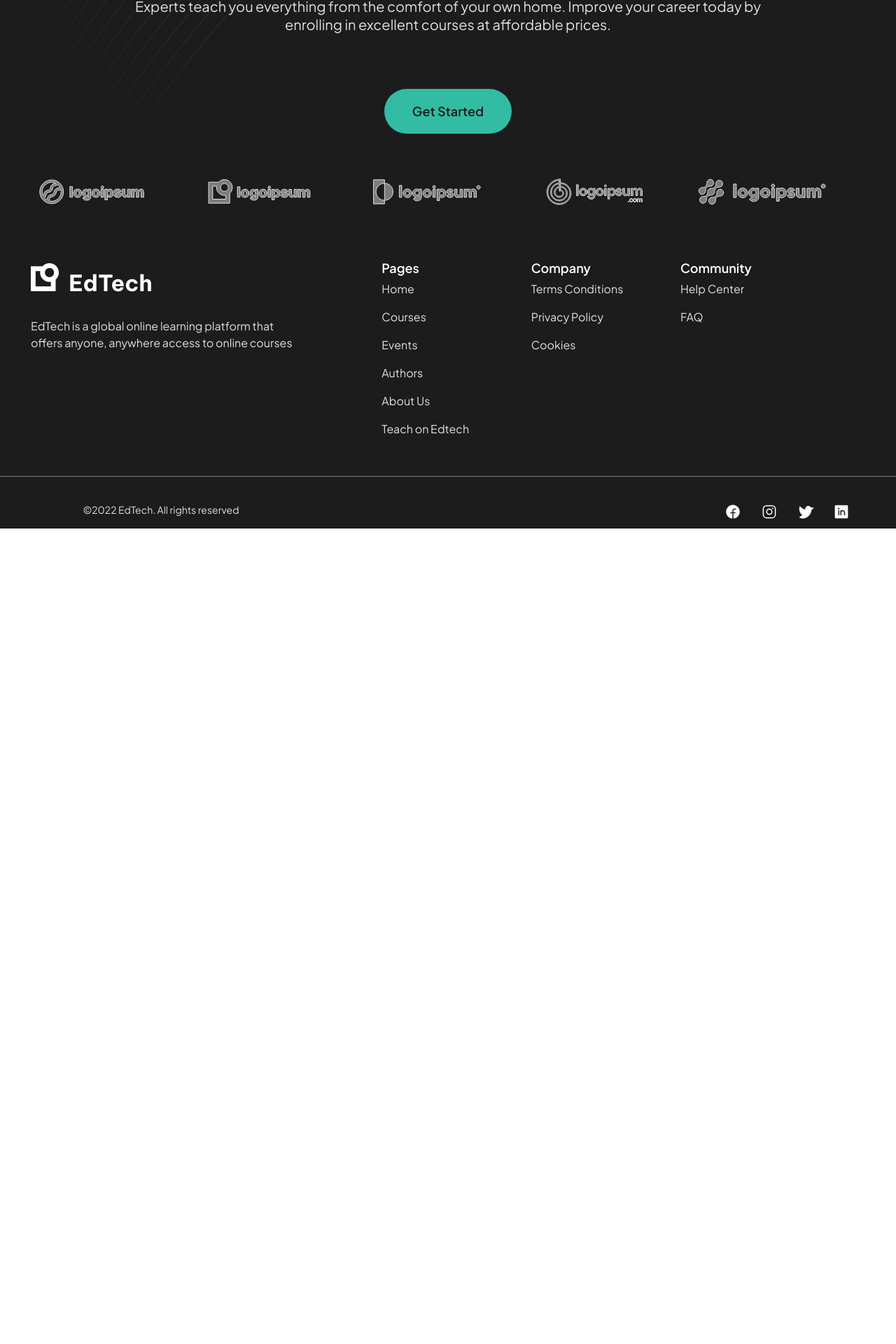
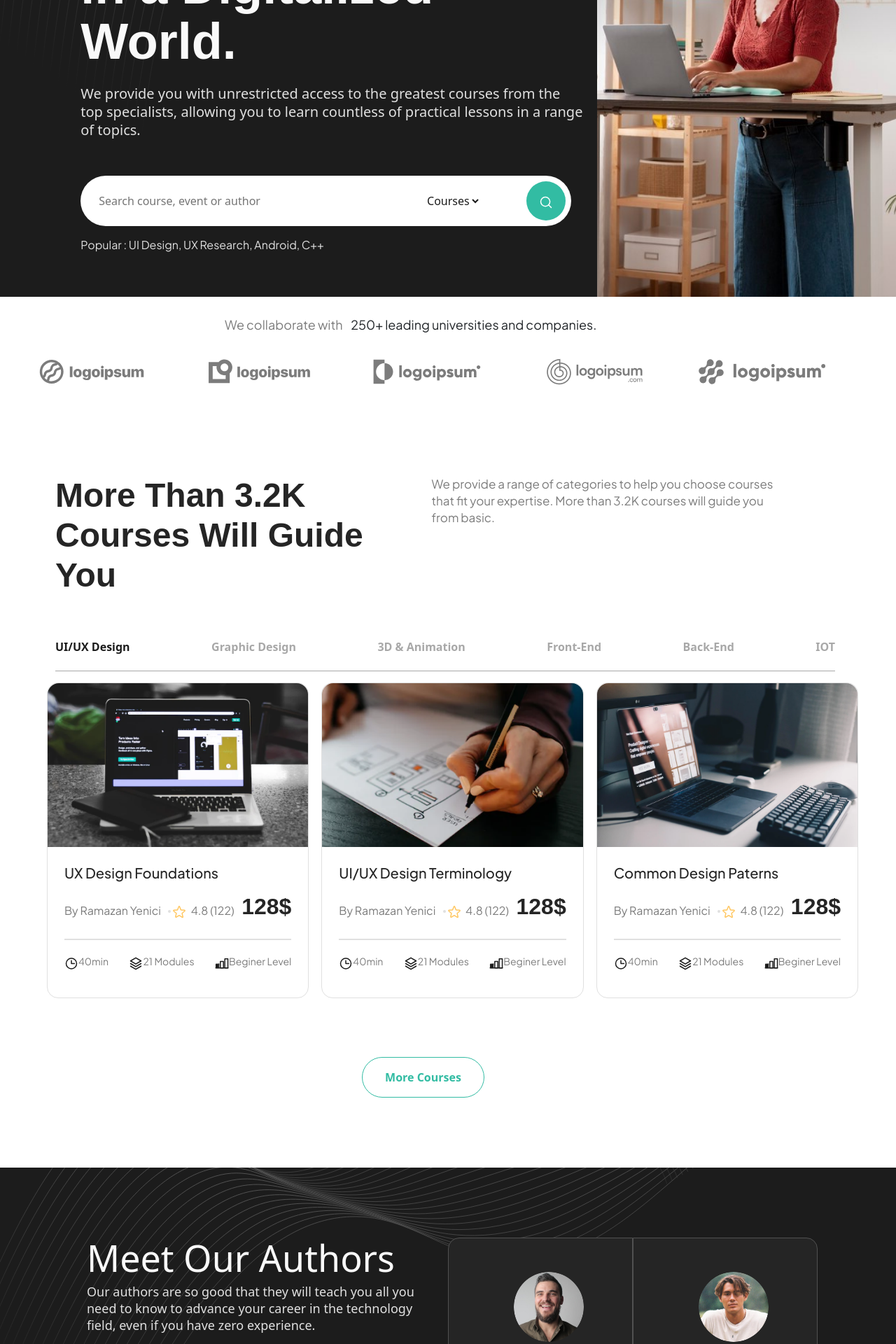
Before and after one commit to OrkhanKarimli/cardscomponent, a React (Create React App) app: page / in a window 1280 px wide. Shown: the part 300-2220 px from the top of the page at 70% size. Before the commit the page ends 1055 px from the top, so only its background shows below. Built offline with nearby package versions, Linux system fonts and the light colour scheme; a web font is replaced by a local one.

Commit message:
Popular padding fixing

```diff
--- a/src/App.js
+++ b/src/App.js
@@ -1,10 +1,26 @@
 import "./App.css";
 import "./scss/style.scss";
-import Footer from "./components/Footer";
-
+import Landingpage from "./components/Landingpage";
+import Socialproof from "./components/Socialproof";
+import Popularcourses from "./components/Popularcourses";
+import Authorspage from "./components/Authorspage";
+import Aboutus from "./components/Aboutus";
+import Whyus from "./components/Whyus";
+import Testimonials from "./components/Testimonialspage";
+import Footer from "./components/Footer"
 function App() {
   return(
-<Footer/>
+    <>
+    <Landingpage/>
+    <Socialproof/>
+    <Popularcourses/>
+    <Authorspage/>
+    <Aboutus/>
+    <Whyus/>
+    <Testimonials/>
+    <Footer/>
+    </>
+
   )
 }
 
--- a/src/scss/_popularcourses.scss
+++ b/src/scss/_popularcourses.scss
@@ -5,7 +5,7 @@
     color: $color;
   }
   .popular-main{
-    padding: 100px 124px 100px 124px !important;
+    padding: 100px 150px 100px 79px !important;
     .popular-left{
         h2{
          @include popular_text(48px,bold,57.2px ,
```
